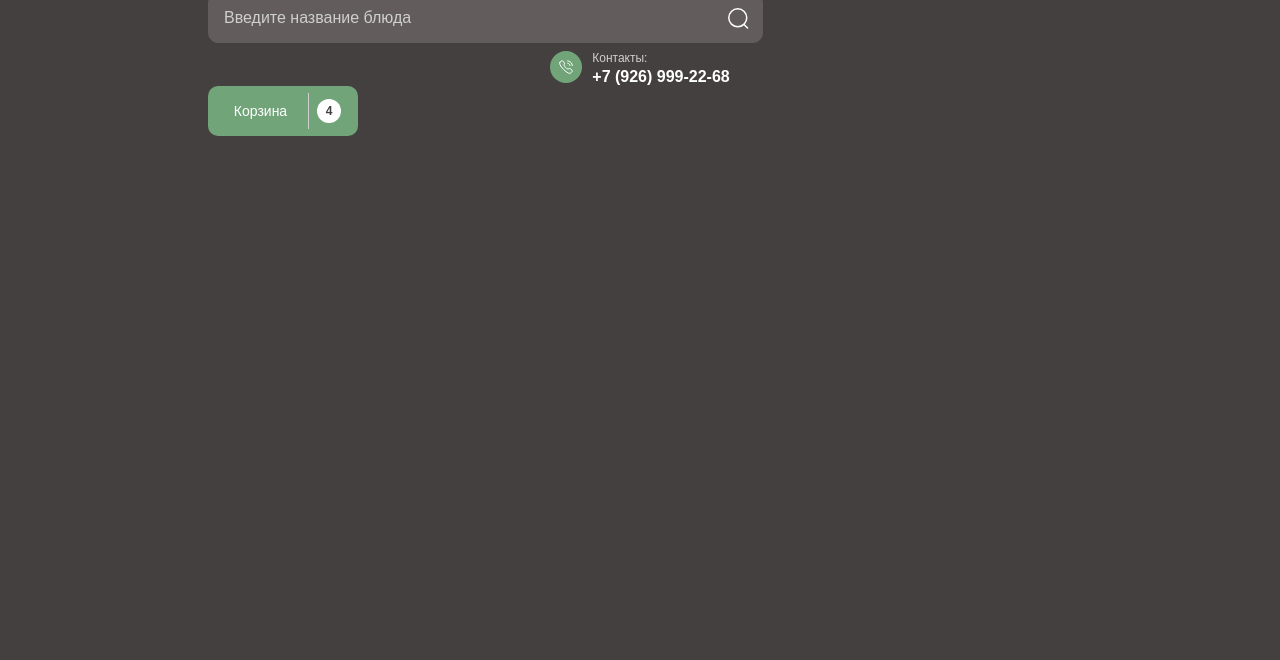
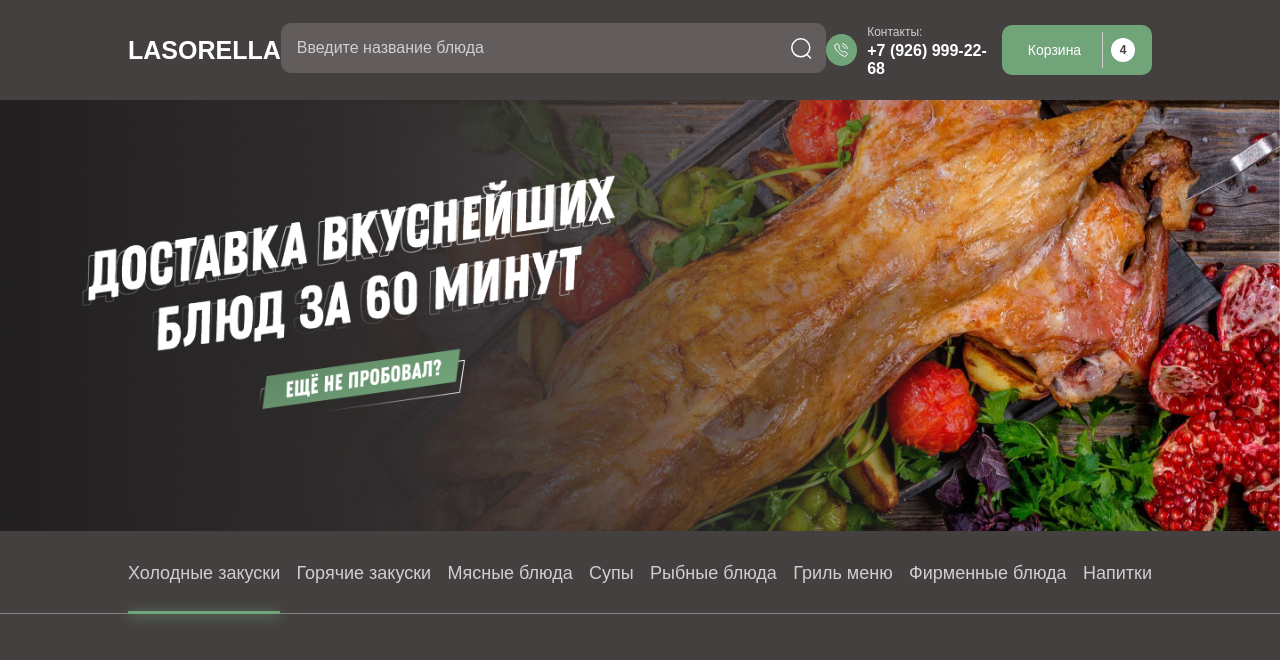
Before and after one commit to RuslanMalsagov/react-lasorella-client, a React (Create React App) app: page / in a window 1280 px wide. Shown: the top 660 px of the page. Built offline with nearby package versions, Linux system fonts and the light colour scheme.

Commit message:
Добавил категории

```diff
--- a/src/App.tsx
+++ b/src/App.tsx
@@ -1,9 +1,13 @@
+import { Category } from './components/category';
 import { Header } from './components/header';
+import { MainPage } from './pages/main-page';
 
 export function App() {
   return (
     <div className='App'>
       <Header />
+      <MainPage />
+      <Category />
     </div>
   );
 }
--- /dev/null
+++ b/src/components/category/Category.tsx
@@ -0,0 +1,43 @@
+import React, { useState } from 'react';
+import cn from 'classnames';
+import styles from './category.module.scss';
+import { Container } from '../container';
+
+export const Category = () => {
+  const categories = [
+    'Холодные закуски',
+    'Горячие закуски',
+    'Мясные блюда',
+    'Супы',
+    'Рыбные блюда',
+    'Гриль меню',
+    'Фирменные блюда',
+    'Напитки',
+  ];
+
+  const [active, setActive] = useState<number>(0);
+  const handleActive = (e: React.MouseEvent, index: number) => {
+    e.preventDefault();
+    setActive(index);
+  };
+
+  return (
+    <div className={cn(styles.category)}>
+      <Container className={cn(styles.category__container)}>
+        {categories.map((category, index) => {
+          return (
+            <div
+              key={index}
+              className={cn(styles.category__container__item, {
+                [styles.category__container__item_active]: active === index,
+              })}>
+              <a onClick={e => handleActive(e, index)} href='@'>
+                {category}
+              </a>
+            </div>
+          );
+        })}
+      </Container>
+    </div>
+  );
+};
--- /dev/null
+++ b/src/components/category/category.module.scss
@@ -0,0 +1,32 @@
+@import url(../../scss/variables.scss);
+
+.category {
+  border-bottom: 1px solid gray;
+  &__container {
+    display: flex;
+    justify-content: space-between;
+    align-items: center;
+    height: 78px;
+    &__item {
+      position: relative;
+      &_active {
+        &::after {
+          content: '';
+          border-bottom: 3px solid var(--primaryColor);
+          position: absolute;
+          bottom: -30px;
+          left: 0;
+          width: 100%;
+          box-shadow: 0px 2px 12px 0px var(--primaryColor);
+        }
+      }
+      a {
+        color: var(--textColorGray);
+        text-decoration: none;
+        font-weight: 500;
+        font-size: 18px;
+        line-height: 21px;
+      }
+    }
+  }
+}
--- /dev/null
+++ b/src/components/category/index.ts
@@ -0,0 +1 @@
+export { Category } from './Category';
--- a/src/components/container/container.module.scss
+++ b/src/components/container/container.module.scss
@@ -1,5 +1,5 @@
 .container {
-  width: 80%;
+  max-width: 1440px;
   margin: 0 10%;
   transition: width, margin 0, 3s;
 }
--- a/src/components/header/Header.tsx
+++ b/src/components/header/Header.tsx
@@ -8,8 +8,8 @@ import { ReactComponent as SearchIcon } from './img/search_icon.svg';
 
 export const Header = () => {
   return (
-    <div className={styles.header}>
-      <Container>
+    <Container>
+      <div className={styles.header}>
         <div className={styles.header__logo}>
           <span>LASORELLA</span>
         </div>
@@ -27,7 +27,7 @@ export const Header = () => {
           Корзина
           <span className={styles.header__buttonCart__product}>4</span>
         </Button>
-      </Container>
-    </div>
+      </div>
+    </Container>
   );
 };
--- a/src/components/header/header.module.scss
+++ b/src/components/header/header.module.scss
@@ -3,7 +3,6 @@
   display: flex;
   align-items: center;
   justify-content: space-between;
-  padding: 0 100px;
   color: var(--textColor);
   &__logo {
     font-weight: 700;
--- /dev/null
+++ b/src/pages/main-page/Main-page.tsx
@@ -0,0 +1,15 @@
+import React from 'react';
+import cn from 'classnames';
+import styles from './main-page.module.scss';
+import { Container } from '../../components/container';
+import mainImage from '../../assets/bg-image-main.png';
+
+export const MainPage = () => {
+  return (
+    <div className={cn(styles.section)}>
+        <img className={cn(styles.section__mainImage)} src={mainImage} alt='фоновое изображение' />
+      <Container>
+      </Container>
+    </div>
+  );
+};
--- /dev/null
+++ b/src/pages/main-page/index.ts
@@ -0,0 +1 @@
+export { MainPage } from './Main-page';
--- /dev/null
+++ b/src/pages/main-page/main-page.module.scss
@@ -0,0 +1,6 @@
+.section {
+  width: 100%;
+  &__mainImage {
+    width: 100%;
+  }
+}
```
Also changed, not shown: src/assets/bg-image-main.png (added), src/pages/routes.scss (added).
